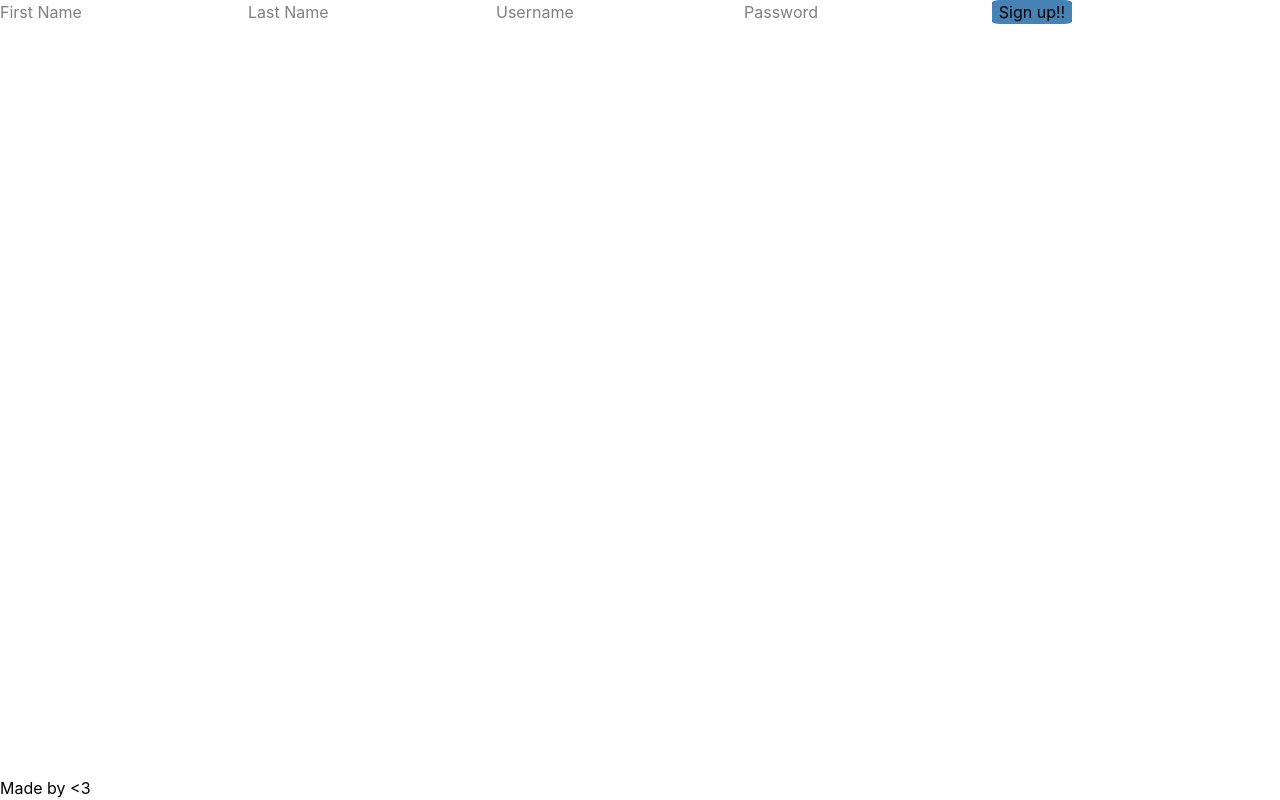
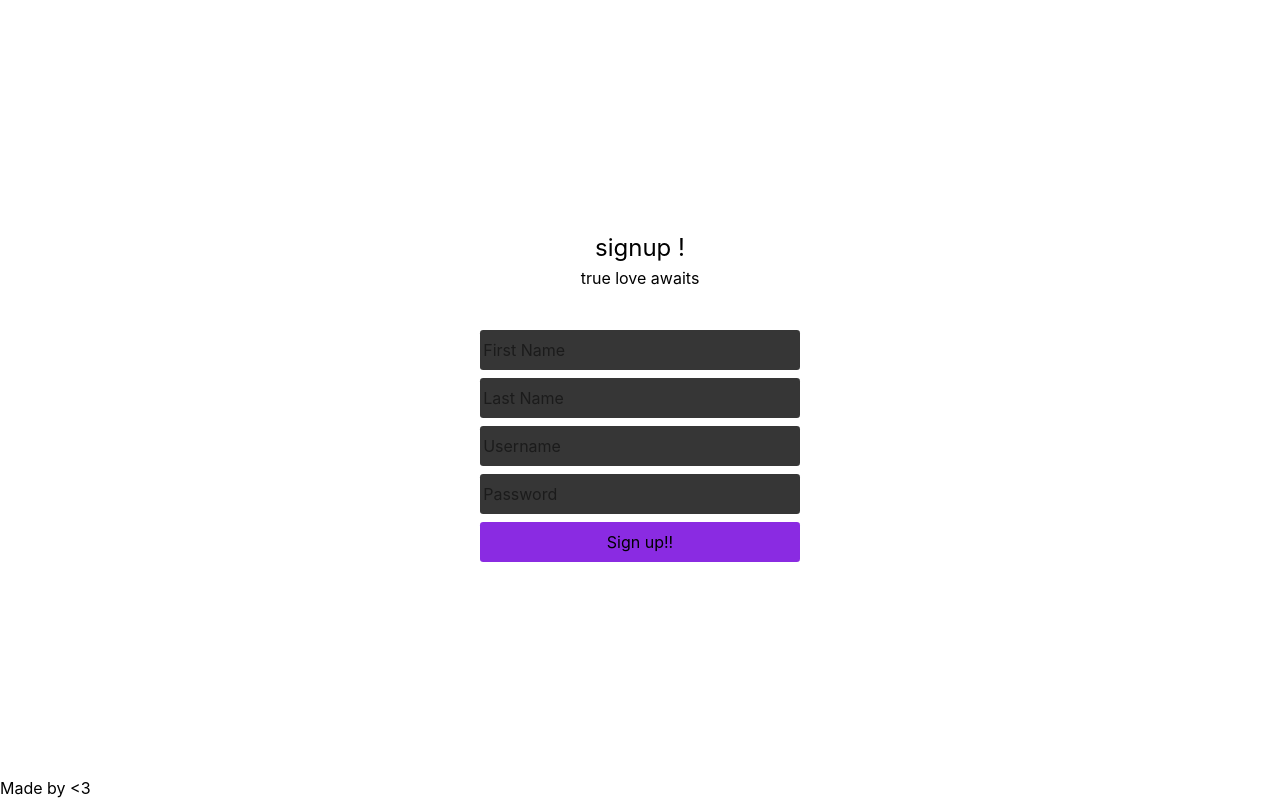
Before and after one commit to candle08/dating-app-v2, a React app in the folder frontend/: page /SignUp in a window 1280 px wide. Built offline with nearby package versions, Linux system fonts and the light colour scheme; the HTML template or start-up script is replaced by a standard one.

Commit message:
added styling to login and sign up pages

```diff
--- a/frontend/src/components/Footer.tsx
+++ b/frontend/src/components/Footer.tsx
@@ -1,6 +1,6 @@
 export const Footer = () => {
     return (
-        <div className="bottom-0 absolute justify-items-center">
+        <div className="bottom-0 absolute">
             <label >Made by <a href="https://github.com/candle08" target="_blank">&lt;3</a></label>
         </div>
     )
--- a/frontend/src/pages/LoginPage.tsx
+++ b/frontend/src/pages/LoginPage.tsx
@@ -1,6 +1,7 @@
 import { useState } from 'react';
 import { useNavigate } from 'react-router-dom';
 import { useAuth } from '../context/AuthContext';
+import s from '../styling.module.css';
 
 export const LoginPage: React.FC = () => {
     const navigate = useNavigate();
@@ -22,21 +23,32 @@ export const LoginPage: React.FC = () => {
 
     return (
         <>
-            <div>
+            <div className="flex justify-center items-center h-screen">
+                <div className="w-100 justify-items-center">
                     <h1>the-cursed-dating-app-v2</h1>
-                <h3>come find true love</h3>
-                <form onSubmit={handleSubmit}>
-                    <input type="text"
+                    <h3 className="mb-10">come find true love</h3>
+                    <div className="justify-items-center">
+                        <form onSubmit={handleSubmit} className="w-80">
+                            <input
+                                className={s.login}
+                                type="text"
                                 value={username}
                                 placeholder="Username"
                                 onChange={(e) => setUsername(e.target.value)} />
-                    <input type="text"
+                            <input
+                                className={s.login}
+                                type="password"
                                 value={password}
                                 placeholder="Password"
                                 onChange={(e) => setPassword(e.target.value)} />
-                    <button type="submit">Login</button>
-                    <button onClick={() => (navigate('/SignUp'))}>sign up</button>
+                            <button type="submit" className={s.login}>Login</button>
+                            <button className={s.login}
+                                onClick={() => (navigate('/SignUp'))}>sign up</button>
                         </form>
+                    </div>
+                </div>
+
+
             </div>
         </>
 
--- a/frontend/src/pages/Profile.tsx
+++ b/frontend/src/pages/Profile.tsx
@@ -53,11 +53,11 @@ export const Profile = () => {
         <div className="justify-items-center">
             <Header />
             <div className="bg-slate-900 justify-items-center w-100 rounded-md p-4">
-                <h1>Profile</h1>
+                <h1 className="text-3xl">Profile</h1>
                 <form onSubmit={handleSubmit}>
                     <div>
                         <h3>core values</h3>
-                        <div >
+                        <div className={s.profile}>
                             <label>preferred firstname</label>
                             <input
                                 type="text"
@@ -67,7 +67,7 @@ export const Profile = () => {
                             />
                         </div>
 
-                        <div>
+                        <div className={s.profile}>
                             <label>age</label>
                             <input
                                 type="number"
@@ -76,7 +76,7 @@ export const Profile = () => {
                             />
                         </div>
 
-                        <div>
+                        <div className={s.profile}>
 
                             <label>age boundaries</label>
                             <input
@@ -96,7 +96,7 @@ export const Profile = () => {
                         </div>
 
 
-                        <div>
+                        <div className={s.profile}>
                             <label>type of relationship</label>
                             {relationshipOptions.map((option) => (
                                 <div>
@@ -112,7 +112,7 @@ export const Profile = () => {
                         </div>
 
 
-                        <div>
+                        <div className={s.profile}>
                             <label>maximum distance</label>
                             <input
                                 type="range"
@@ -125,7 +125,7 @@ export const Profile = () => {
                             <label>{distance} km</label>
                         </div>
 
-                        <div>
+                        <div className={s.profile}>
                             <label>kids?</label>
                             {
                                 kidsOptions.map((option) => (
@@ -149,7 +149,7 @@ export const Profile = () => {
                     </div>
                     <div>
                         <h3>interests & vibes</h3>
-
+                        <div>
                             <label>tv shows?</label>
 
 
@@ -158,8 +158,18 @@ export const Profile = () => {
                                 value={show}
                                 type="text"
                             />
+                        </div>
 
+
+                        <div>
                             <label>books?</label>
+
+                            <input
+                                placeholder="press enter for each book"
+                                value={books}
+                                type="text"
+                            />
+                        </div>
 
                     </div>
 
--- a/frontend/src/pages/SignUp.tsx
+++ b/frontend/src/pages/SignUp.tsx
@@ -1,6 +1,7 @@
 
 import { useState } from 'react';
 import { useAuth } from '../context/AuthContext';
+import s from '../styling.module.css';
 
 export const SignUp = () => {
     const [firstname, setfirstname] = useState<string>('');
@@ -20,30 +21,45 @@ export const SignUp = () => {
         }
     }
     return <>
-        <form onSubmit={handleSubmit}>
+        <div className="flex justify-center items-center h-screen w-screen">
+            <div className="w-100 justify-items-center">
+                <h1>signup !</h1>
+                <h3 className="mb-10">true love awaits</h3>
+                <div className="">
+                    <form onSubmit={handleSubmit} className="w-80">
                         <input
+                            className={s.login}
                             type="text"
                             value={firstname}
                             placeholder="First Name"
                             onChange={(e) => setfirstname(e.target.value)} />
                         <input
+                            className={s.login}
                             type="text"
                             value={lastname}
                             placeholder="Last Name"
                             onChange={(e) => setlastname(e.target.value)} />
                         <input
+                            className={s.login}
                             type="text"
                             value={username}
                             placeholder="Username"
                             onChange={(e) => setUsername(e.target.value)} />
                         <input
+                            className={s.login}
                             type="text"
                             value={password}
                             placeholder="Password"
                             onChange={(e) => setPassword(e.target.value)} />
-            <button type="submit">Sign up!!</button>
+                        <button type="submit" className={s.login}>Sign up!!</button>
 
                     </form>
+                </div>
+            </div>
+
+
+        </div >
+
     </>
 
 
--- a/frontend/src/styling.module.css
+++ b/frontend/src/styling.module.css
@@ -1,9 +1,41 @@
 button {
     width: 5rem;
     background-color: steelblue;
-    border-radius: 10%;
+    border-radius: 0.2rem;
+}
+
+h1 {
+    font-size: x-large;
+}
+
+input:focus {
+    outline: none;
+}
+
+button.login {
+    width: 20rem;
+    background: blueviolet;
+}
+
+label {
+    margin-right: 0.5rem;
+
 }
 
 .profile {
-    margin-bottom: 4rem;
+    margin-bottom: 0.5rem;
+
 }
+
+.login {
+    background: rgb(54, 54, 54);
+    padding: 0.2rem;
+    height: 2.5rem;
+    border-radius: 0.2rem;
+    margin-bottom: 0.5rem;
+    width: 20rem;
+}
+
+.login:hover {
+    background-color: darkslateblue;
+}
```
Lines whose indentation alone changed are shown as unchanged.
